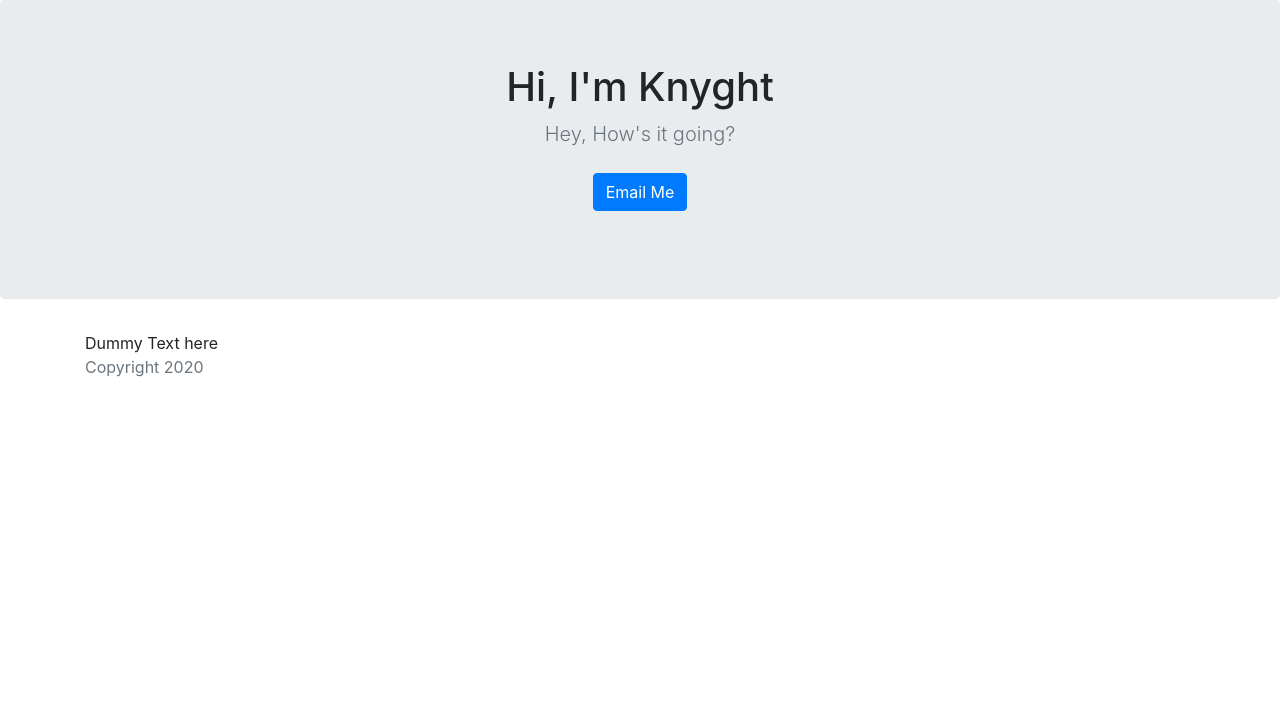
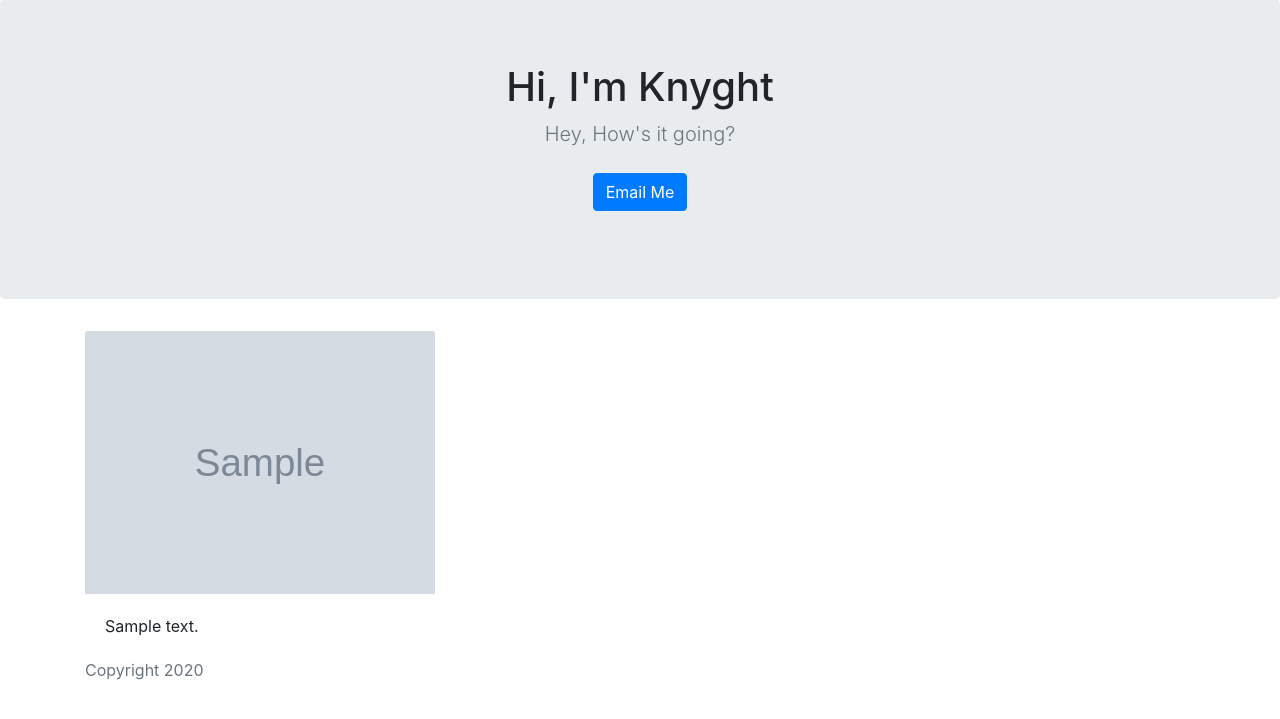
Before and after one commit to knyghtmare/portfolio-website, a Django app: template portfolio/jobs/templates/jobs/home.html in a window 1280 px wide. Shown: the part 57-776 px from the top of the page. Run offline with Django 3.2, Linux system fonts and the light colour scheme; the template is opened without the code that fills it: most values are stand-ins (such as "Sample title", 1, 10 or a date in 2020); grey boxes marked "Sample" are stand-in pictures; data that the repository does not hold is empty; some libraries are stand-ins or nearby versions.

Commit message:
finished the jobs page

```diff
--- a/portfolio/jobs/templates/jobs/home.html
+++ b/portfolio/jobs/templates/jobs/home.html
@@ -44,9 +44,16 @@
       </section>
       <div class="container">
         <div class="row">
-          <div class="col-4">
-            Dummy Text here
+          {% for job in jobs.all %}
+          <div class="col-md-4">
+            <div class="card-mb-4 box-shadow">
+              <img class="card-img-top" src="{{ job.image.url }}" alt="">
+              <div class="card-body">
+                <p class="card-text">{{ job.summary }}</p>
+              </div>
+            </div>
           </div>
+          {% endfor %}
         </div>
       </div>
     </main>
--- a/portfolio/jobs/views.py
+++ b/portfolio/jobs/views.py
@@ -1,7 +1,10 @@
 from django.shortcuts import render
 from django.http import HttpResponse
+
+from .models import Job
 
 # Create your views here.
 
 def home(request):
-    return render(request, 'jobs/home.html')
+    jobs = Job.objects
+    return render(request, 'jobs/home.html', {'jobs' : jobs} )
```
Also changed, not shown: portfolio/media/images/83162423_644356736325263_8346238783280119808_n_2cRGcjy.jpg (added), portfolio/media/images/83162423_644356736325263_8346238783280119808_n_wfcCbGR.jpg (added), portfolio/media/images/83252013_129752225191590_7492428688181428224_n_XgD8pZE.jpg (added), portfolio/media/images/83427795_644356506325286_5262894070857990144_n.jpg (added).
